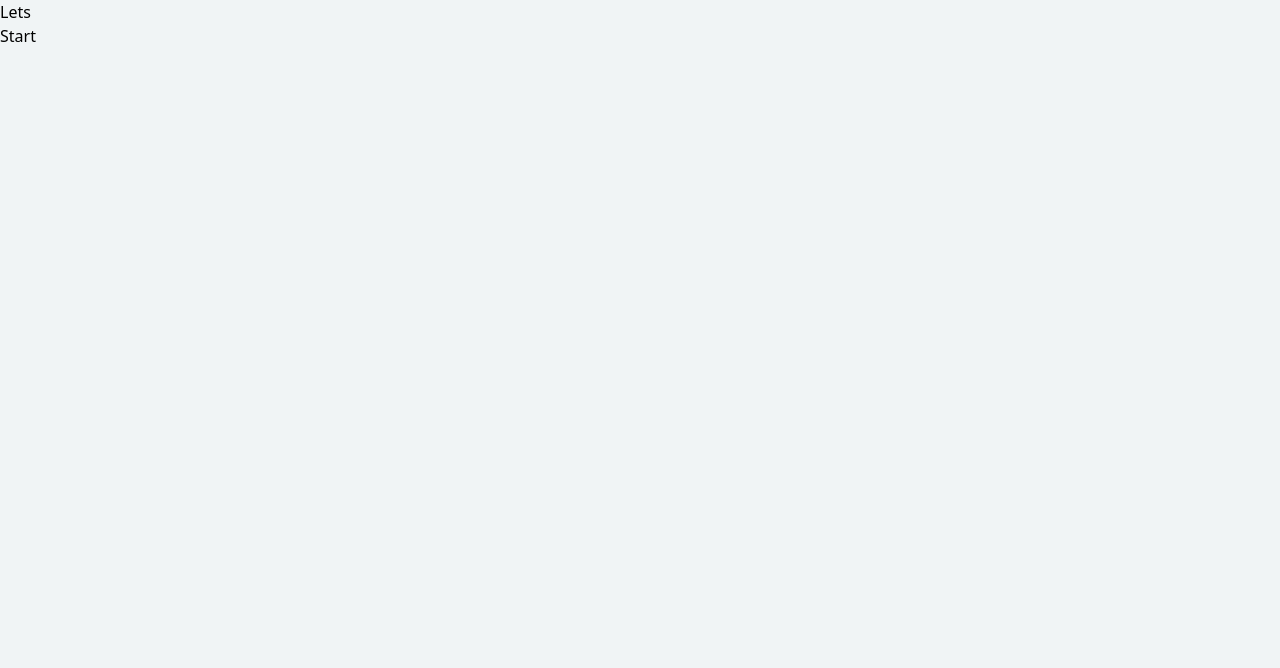
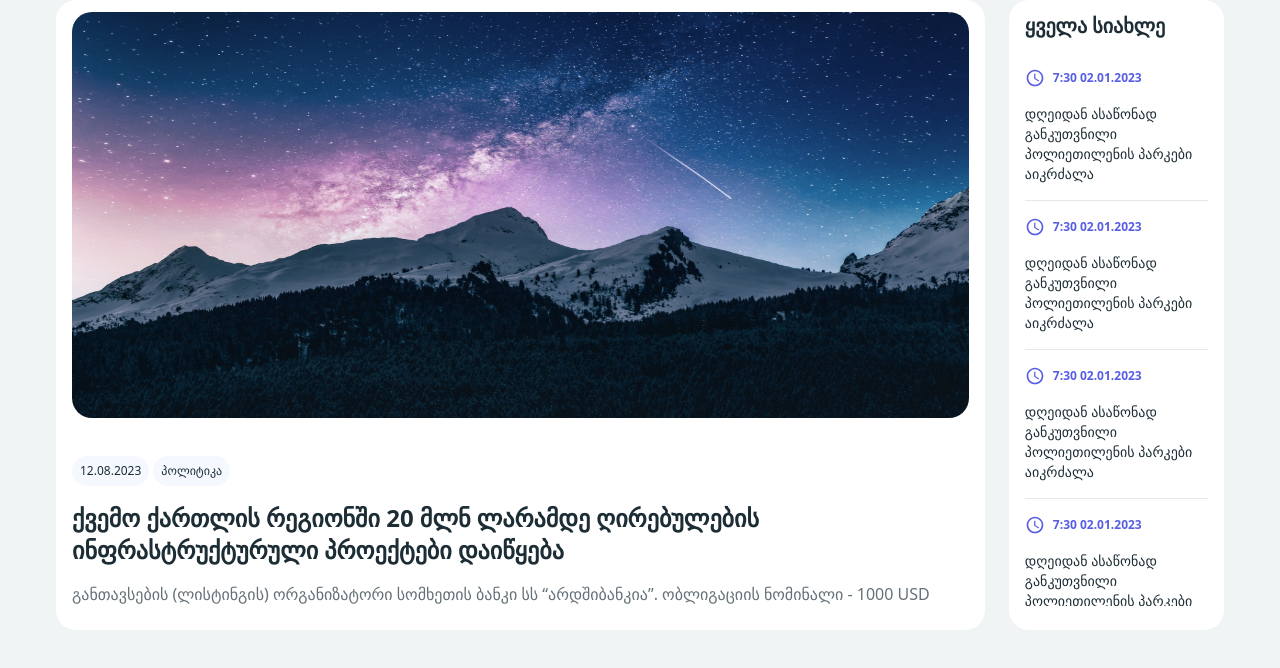
Before and after one commit to Olegbobokhidze/clipart-vuejs-task, a Vue app: page / in a window 1280 px wide. Shown: the top 668 px of the page. Built offline with nearby package versions, Linux system fonts and the light colour scheme.

Commit message:
wip: add home layout in app

```diff
--- a/src/App.vue
+++ b/src/App.vue
@@ -1,10 +1,26 @@
-<script setup lang="ts"></script>
+<script setup lang="ts">
+import HomeHero from '@/components/HomeHero.vue'
+import HomeAllNews from './components/HomeAllNews.vue'
+import HomePopularNews from './components/HomePopularNews.vue'
+import { useWindowSize } from '@vueuse/core'
+
+const { width } = useWindowSize()
+</script>
 
 <template>
-  <header>
-    <div class="wrapper"></div>
-  </header>
-
-  <main class="flex w-11 items-center justify-center">Lets Start</main>
-  <div class="flex h-11 w-10 items-center justify-center p-5"></div>
+  <div
+    class="flex h-full w-full flex-col items-center justify-center gap-6 tablet:gap-10 tablet:px-12 small:gap-12 small:px-14 large:gap-[4.125rem]"
+  >
+    <div v-if="width >= 1240" class="flex h-[630px] w-full flex-row gap-6">
+      <HomeHero />
+      <HomeAllNews />
+    </div>
+    <div v-else>
+      <HomeHero />
+    </div>
+    <div class="flex h-full w-full flex-col gap-6 tablet:flex-row tablet:gap-8" v-if="width < 1240">
+      <HomeAllNews />
+      <HomePopularNews />
+    </div>
+  </div>
 </template>
```
